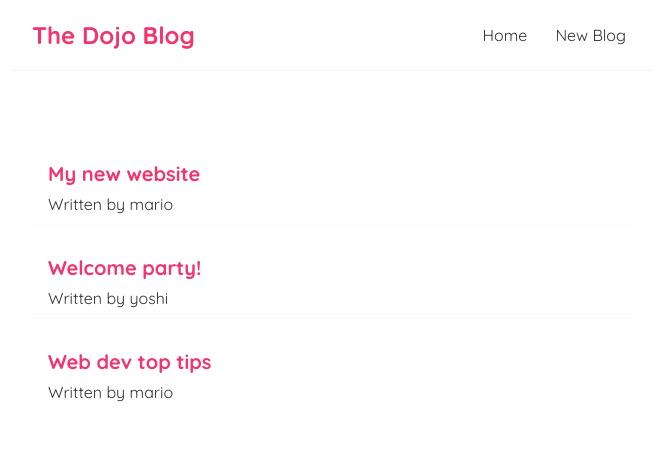
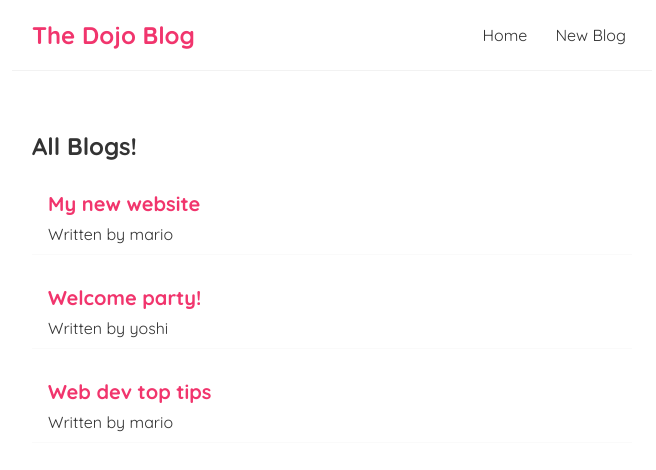
Before and after one commit to tduong10101/dojo-blog, a React (Create React App) app: page / in a window 1280 px wide. Shown: the top 470 px of the page, without its empty margins (308-964 px from the left). Built offline with nearby package versions, Linux system fonts and the light colour scheme.

Commit message:
lesson-11 props

```diff
--- /dev/null
+++ b/src/BlogList.js
@@ -0,0 +1,14 @@
+const BlogList = ({blogs, title}) => {
+  return (
+    <div className="blog-list">
+      <h2>{ title }</h2>
+      {blogs.map(blog => (
+        <div className="blog-preview" key={blog.id} >
+          <h2>{ blog.title }</h2>
+          <p>Written by { blog.author }</p>
+        </div>
+      ))}
+    </div>
+  );
+}
+export default BlogList;
--- a/src/Home.js
+++ b/src/Home.js
@@ -1,19 +1,16 @@
-import { useState } from 'react';
+import { useState } from "react";
+import BlogList from "./BlogList";
 
 const Home = () => {
   const [blogs, setBlogs] = useState([
-    {title: 'My new website', body: 'lorem ipsum ...', author: 'mario', id:1},
-    {title: 'Welcome party!', body: 'lorem ipsum ...', author: 'yoshi', id:2},
-    {title: 'Web dev top tips', body: 'lorem ipsum ...', author: 'mario', id:3}
-  ]);
+    { title: 'My new website', body: 'lorem ipsum...', author: 'mario', id: 1 },
+    { title: 'Welcome party!', body: 'lorem ipsum...', author: 'yoshi', id: 2 },
+    { title: 'Web dev top tips', body: 'lorem ipsum...', author: 'mario', id: 3 }
+  ])
+
   return (
     <div className="home">
-      {blogs.map((blog)=>(
-        <div className="blog-preview" key={ blog.id }>
-          <h2>{ blog.title }</h2>
-          <p>Written by { blog.author }</p>
-        </div>
-      ))}
+      <BlogList blogs={blogs} title="All Blogs!"/>
     </div>
   );
 }
```
